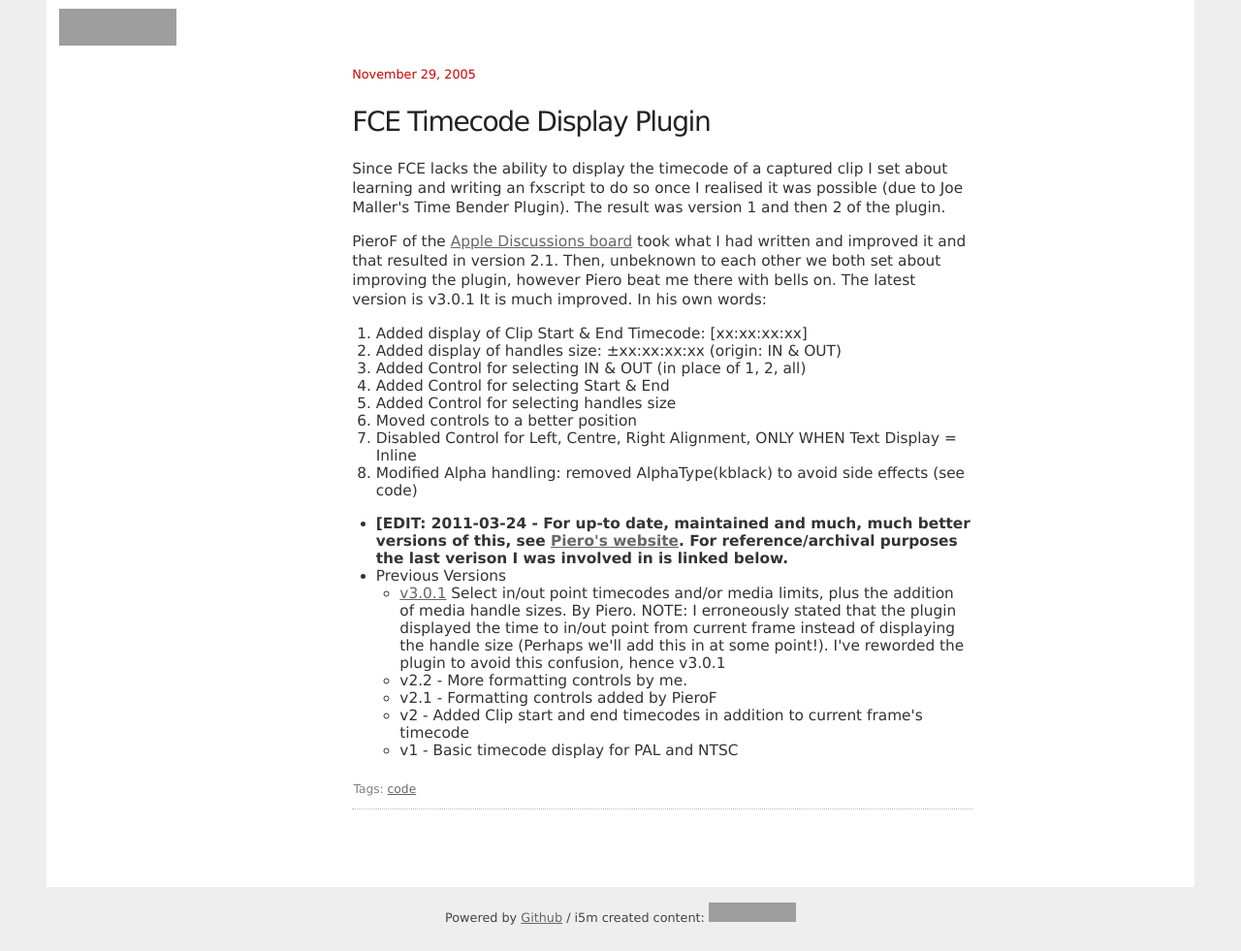
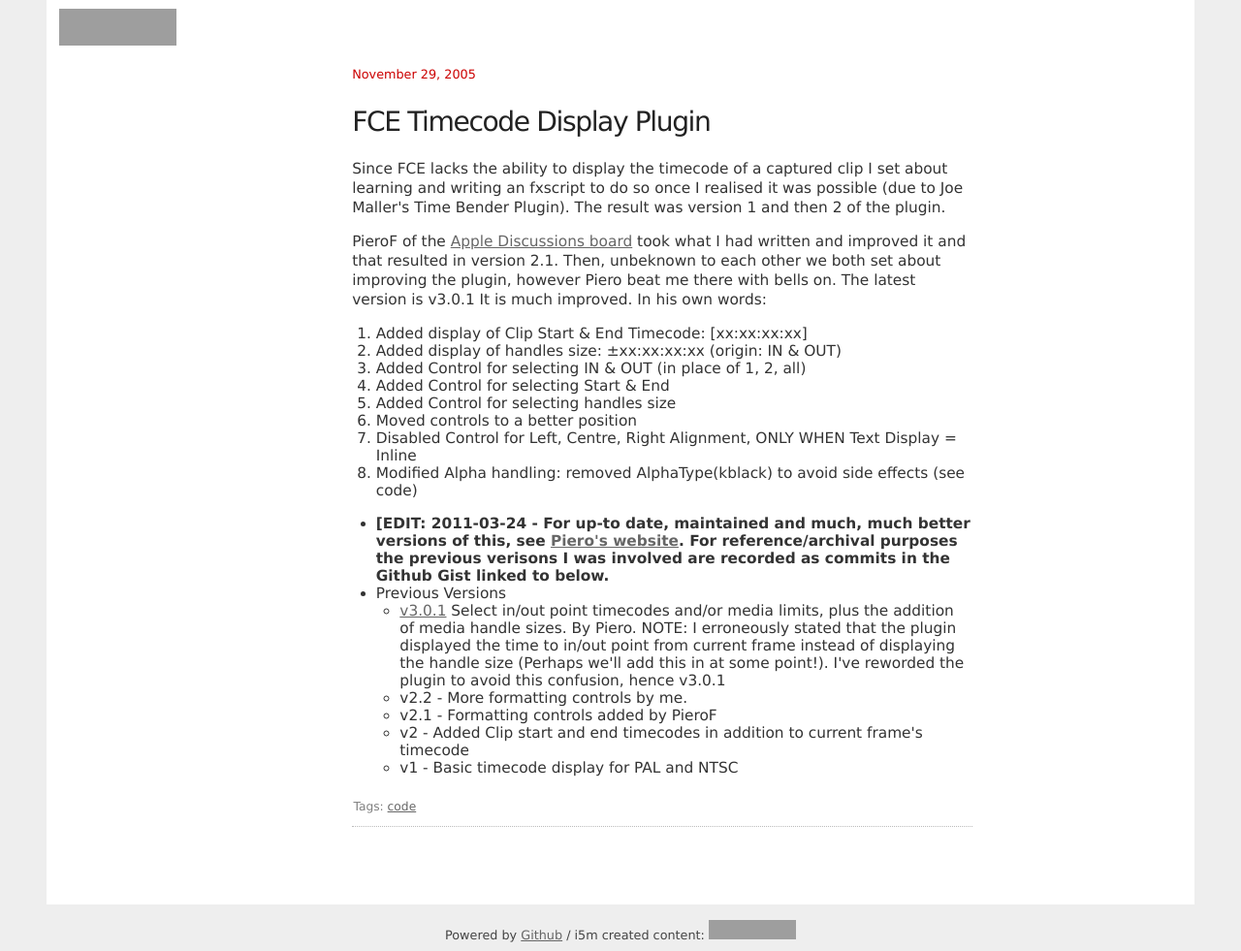
Before and after one commit to emory/atomicules.github.com, a Jekyll site: the page built from _posts/2005-11-29-FCE-Timecode-Display-Plugin.html, in a window 1280 px wide, cut to the strip 193-1174 px from the top of the page. Shown: the whole strip at 97% size. Built offline with Jekyll 4.4.1, drawn with Linux system fonts in a browser that asks for light colours; Markdown is read by kramdown in place of the engine named in the settings; comment, search, counter and statistics services are not loaded; grey boxes are pictures that could not be loaded.

Commit message:
New URL for Gists
Have recreated Gists to include previous revisions of fxscripts as commits

```diff
--- a/_posts/2005-11-29-FCE-Counter.html
+++ b/_posts/2005-11-29-FCE-Counter.html
@@ -9,14 +9,14 @@ categories: code
 unfortunately can&apos;t be used with FCE since it requires keyframing.</p>
 
 <ul>
-	<li><strong>[EDIT 2011-03-24: For an up-to date, maintained, and much much better version of this plugin see <a href="http://web.mac.com/piero.fiorani/PieroF_FCE_Effect/Counter_Display.html">Piero Fiorani's</a>. A link to my original version is given below for reference/archival purposes]</strong></li>
+	<li><strong>[EDIT 2011-03-24: For an up-to date, maintained, and much much better version of this plugin see <a href="http://web.mac.com/piero.fiorani/PieroF_FCE_Effect/Counter_Display.html">Piero Fiorani's</a>. A link to my original version (and previous revisions as commits) as a Gist on Github is given below for reference/archival purposes]</strong></li>
 
 
 	<li>Previous Versions
 
 		<ul>
 
-			<li><a href="https://gist.github.com/884885" >Current Release v0.9.1</a>
+			<li><a href="https://gist.github.com/890192" >Current Release v0.9.1</a>
 
 			<br />Somethings a bit iffy since NTSC and PAL counters don&apos;t match
 
--- a/_posts/2005-11-29-FCE-Timecode-Display-Plugin.html
+++ b/_posts/2005-11-29-FCE-Timecode-Display-Plugin.html
@@ -36,13 +36,13 @@ I set about learning and writing an fxscript to do so once I realised it was pos
 
 <ul>
 
-	<li><strong>[EDIT: 2011-03-24 - For up-to date, maintained and much, much better versions of this, see <a href="http://web.mac.com/piero.fiorani/PieroF_FCE_Effect/Timecode_Display.html">Piero's website</a>. For reference/archival purposes the last verison I was involved in is linked below.</strong></li>
+	<li><strong>[EDIT: 2011-03-24 - For up-to date, maintained and much, much better versions of this, see <a href="http://web.mac.com/piero.fiorani/PieroF_FCE_Effect/Timecode_Display.html">Piero's website</a>. For reference/archival purposes the previous verisons I was involved are recorded as commits in the Github Gist linked to below.</strong></li>
 
 <li>Previous Versions
 
 <ul>
 
-	<li><a href="https://gist.github.com/884962" >v3.0.1</a> Select in/out point timecodes and/or media limits, plus the addition of media handle sizes. By Piero. NOTE: I erroneously stated that the plugin displayed the time to in/out point from current frame instead of displaying the handle size (Perhaps we&apos;ll add this in at some point!). I&apos;ve reworded the plugin to avoid this confusion, hence v3.0.1</li>
+	<li><a href="https://gist.github.com/890174" >v3.0.1</a> Select in/out point timecodes and/or media limits, plus the addition of media handle sizes. By Piero. NOTE: I erroneously stated that the plugin displayed the time to in/out point from current frame instead of displaying the handle size (Perhaps we&apos;ll add this in at some point!). I&apos;ve reworded the plugin to avoid this confusion, hence v3.0.1</li>
 
 	<li>v2.2 -  More formatting controls by me.
 
```
